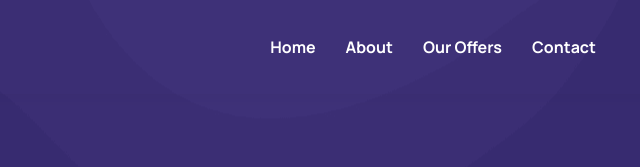
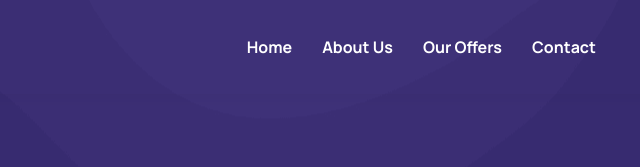
Before and after one commit to TEAQUAN/PECULIAR-CONSULT-V22, a website: page OurOffers.html in a window 1280 px wide. Shown: the top 167 px of the page, 574-1214 px from the left. Drawn offline with nearby package versions, Linux system fonts and the light colour scheme.

Commit message:
Made href chnges

```diff
--- a/OurOffers.html
+++ b/OurOffers.html
@@ -11,8 +11,8 @@
     - primary meta tags
   -->
   <title>PeculiarConsulting</title>
-  <meta name="title" content="Adex">
-  <meta name="description" content="This is a business agency html template made by codewithsadee">
+  <meta name="title" content="">
+  <meta name="description" content="">
 
   <!--
     - favicon
@@ -112,7 +112,7 @@
           </li>
 
           <li>
-            <a href="./aboutus.html" class="navbar-link">About</a>
+            <a href="./aboutus.html" class="navbar-link">About Us</a>
           </li>
 
           <li>
@@ -580,7 +580,7 @@
         </li>
 
         <li>
-          <a href="#" class="footer-link">About Us</a>
+          <a href="./aboutus.html" class="footer-link">About Us</a>
         </li>
 
       </ul>
```
Also changed, not shown: Contact.html (+2 -2 lines), aboutus.html (+4 -4 lines), index.html (+1 -1 lines).
